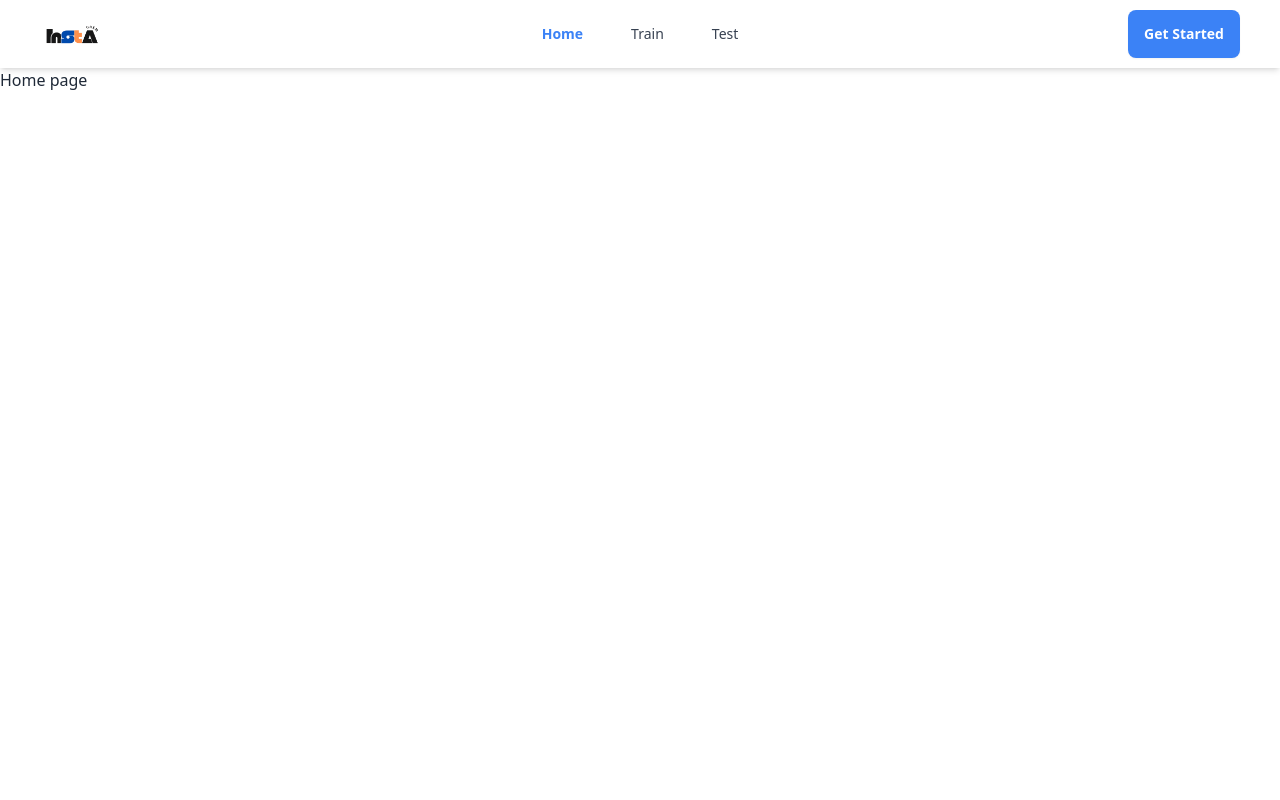
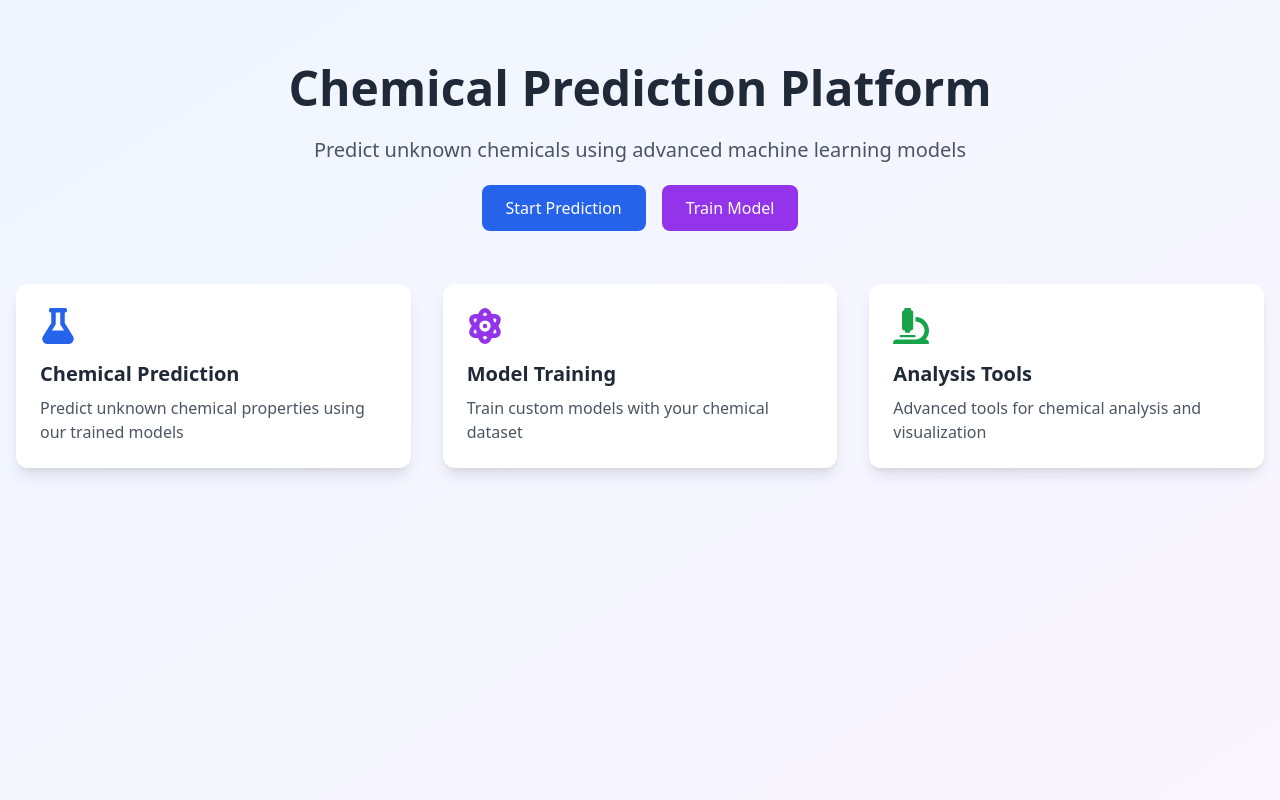
Before and after one commit to nahid6509/DCE-ALUMNI, a React (Vite) app: page / in a window 1280 px wide. Shown: the top 800 px of the page. Built offline with nearby package versions, Linux system fonts and the light colour scheme.

Commit message:
design home page

```diff
--- a/package.json
+++ b/package.json
@@ -12,10 +12,12 @@
   "dependencies": {
     "@react-icons/all-files": "^4.1.0",
     "axios": "^1.9.0",
+    "framer-motion": "^12.9.2",
     "lucide-react": "^0.503.0",
     "react": "^18.3.1",
     "react-dom": "^18.3.1",
-    "react-router-dom": "^6.26.1"
+    "react-icons": "^5.5.0",
+    "react-router-dom": "^6.30.0"
   },
   "devDependencies": {
     "@eslint/js": "^9.9.0",
--- a/src/Layout/Main.jsx
+++ b/src/Layout/Main.jsx
@@ -6,7 +6,7 @@ import Footer from '../Shared/Footer';
 const Main = () => {
     return (
         <div>
-            <Navbar></Navbar>
+            {/* <Navbar></Navbar> */}
             <Outlet></Outlet>
             <Footer></Footer>
         </div>
--- a/src/pages/Home.jsx
+++ b/src/pages/Home.jsx
@@ -1,11 +1,108 @@
-import React from 'react';
+import React from "react";
+import { motion } from "framer-motion";
+import { FaFlask, FaAtom, FaMicroscope } from "react-icons/fa";
+import { Link } from "react-router-dom";
 
 const Home = () => {
-    return (
-        <div className='min-h-screen'>
-            <h2>Home page</h2>
+  return (
+    <div className="min-h-screen bg-gradient-to-br from-blue-50 to-purple-50">
+      <div className="max-w-7xl mx-auto">
+        <div className="container mx-auto px-4 py-16">
+          {/* Hero Section */}
+          <motion.div
+            initial={{ opacity: 0, y: 20 }}
+            animate={{ opacity: 1, y: 0 }}
+            transition={{ duration: 0.8 }}
+            className="text-center mb-16"
+          >
+            <h1 className="text-5xl font-bold text-gray-800 mb-6">
+              Chemical Prediction Platform
+            </h1>
+            <p className="text-xl text-gray-600 mb-8">
+              Predict unknown chemicals using advanced machine learning models
+            </p>
+            <div className="space-x-4">
+              <Link
+                to="/test"
+                className="bg-blue-600 text-white px-6 py-3 rounded-lg hover:bg-blue-700 transition-colors"
+              >
+                Start Prediction
+              </Link>
+              <Link
+                to="/train"
+                className="bg-purple-600 text-white px-6 py-3 rounded-lg hover:bg-purple-700 transition-colors"
+              >
+                Train Model
+              </Link>
+            </div>
+          </motion.div>
+
+          {/* Features Section */}
+          <div className="grid md:grid-cols-3 gap-8 mt-16">
+            <motion.div
+              whileHover={{ scale: 1.05 }}
+              className="bg-white p-6 rounded-xl shadow-lg"
+            >
+              <FaFlask className="text-4xl text-blue-600 mb-4" />
+              <h3 className="text-xl font-semibold mb-2">
+                Chemical Prediction
+              </h3>
+              <p className="text-gray-600">
+                Predict unknown chemical properties using our trained models
+              </p>
+            </motion.div>
+
+            <motion.div
+              whileHover={{ scale: 1.05 }}
+              className="bg-white p-6 rounded-xl shadow-lg"
+            >
+              <FaAtom className="text-4xl text-purple-600 mb-4" />
+              <h3 className="text-xl font-semibold mb-2">Model Training</h3>
+              <p className="text-gray-600">
+                Train custom models with your chemical dataset
+              </p>
+            </motion.div>
+
+            <motion.div
+              whileHover={{ scale: 1.05 }}
+              className="bg-white p-6 rounded-xl shadow-lg"
+            >
+              <FaMicroscope className="text-4xl text-green-600 mb-4" />
+              <h3 className="text-xl font-semibold mb-2">Analysis Tools</h3>
+              <p className="text-gray-600">
+                Advanced tools for chemical analysis and visualization
+              </p>
+            </motion.div>
+          </div>
+
+          {/* Floating Animation Background */}
+          <div className="fixed top-0 left-0 w-full h-full -z-10 overflow-hidden pointer-events-none">
+            {[...Array(5)].map((_, i) => (
+              <motion.div
+                key={i}
+                className="absolute bg-blue-200 rounded-full opacity-20"
+                style={{
+                  width: Math.random() * 100 + 50,
+                  height: Math.random() * 100 + 50,
+                  left: `${Math.random() * 100}%`,
+                  top: `${Math.random() * 100}%`,
+                }}
+                animate={{
+                  y: [0, Math.random() * 100 - 50],
+                  x: [0, Math.random() * 100 - 50],
+                }}
+                transition={{
+                  duration: Math.random() * 5 + 5,
+                  repeat: Infinity,
+                  repeatType: "reverse",
+                }}
+              />
+            ))}
+          </div>
         </div>
-    );
+      </div>
+    </div>
+  );
 };
 
 export default Home;
```
Also changed, not shown: 2 other files (tests, documents, lock files or other folders).
